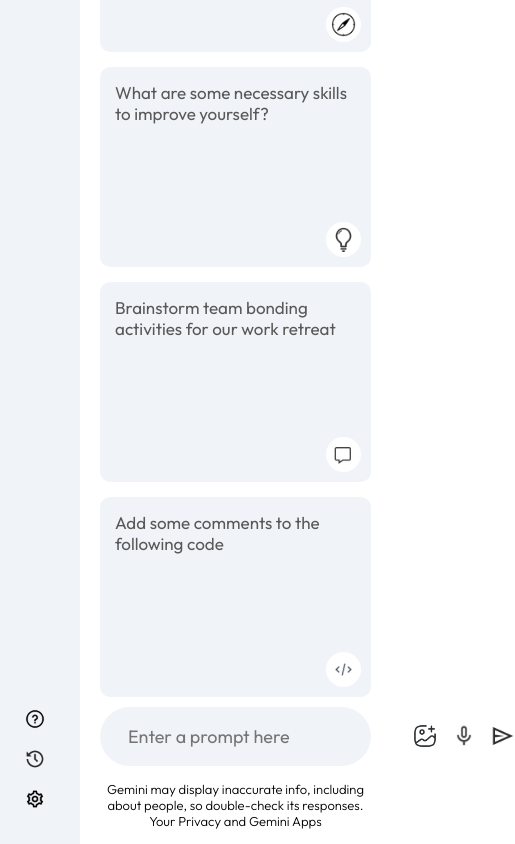
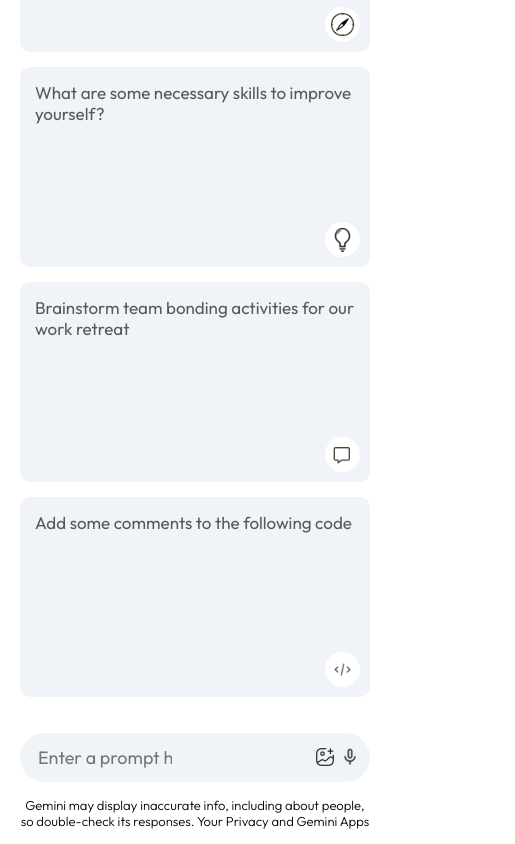
Before and after one commit to StarKnightt/GeminiAIClone, a React (Vite) app: page / in a window 390 px wide. Shown: the part 743-1587 px from the top of the page, 515 px wide, since content can reach past the window. Built offline with nearby package versions, Linux system fonts and the light colour scheme.

Commit message:
finished the GeminiAI

```diff
--- a/src/App.jsx
+++ b/src/App.jsx
@@ -2,13 +2,13 @@ import React from "react";
 import Sidebar from "./components/Sidebar/Sidebar";
 import Main from "./components/Main/Main";
 
-const App = () => {
+function App() {
   return (
     <>
       <Sidebar />
-      <Main/>
+      <Main />
     </>
   );
-};
+}
 
 export default App;
--- a/src/components/Main/Main.css
+++ b/src/components/Main/Main.css
@@ -184,3 +184,20 @@
     font-weight: 300;
     line-height: 1.8;
 }
+
+
+@media (max-width:600px){
+    .main-bottom input{
+        flex: none;
+        width: 150px;
+    }
+    .main-bottom img{
+        width: 20px;
+    }
+    .search-box{
+        padding: 5px 10px;
+    }
+    .search-box div{
+        gap: 5px;
+    }
+}
--- a/src/components/Main/Main.jsx
+++ b/src/components/Main/Main.jsx
@@ -69,7 +69,7 @@ const {onSent,recentPrompt,showResult,loading,resultData,setInput,input} = useCo
                     <div>
                         <img src={assets.gallery_icon} alt="" />
                         <img src={assets.mic_icon} alt="" />
-                        <img onClick={()=>onSent()} src={assets.send_icon} alt="" />
+                       {input?<img onClick={()=>onSent()} src={assets.send_icon} alt="" />:null}
                     </div>
                 </div>
                 <p className="bottom-info">
--- a/src/components/Sidebar/Sidebar.css
+++ b/src/components/Sidebar/Sidebar.css
@@ -33,7 +33,7 @@
 .sidebar .recent{
     display: flex;
     flex-direction: column;
-
+    animation: fadeIn 1.5s;
 }
 
 .sidebar .recent-title{
@@ -67,3 +67,9 @@
     padding-right: 10px;
     cursor: pointer;
 }
+
+@media (max-width:600px){
+    .sidebar{
+        display: none;
+    }
+}
--- a/src/index.css
+++ b/src/index.css
@@ -10,4 +10,14 @@
 #root{
   min-height: 100vh;
   display: flex;
+  animation: fadeIn 1.9s;
 }
+
+@keyframes fadeIn {
+  0%{
+    opacity: 0;
+  }
+  100%{
+    opacity: 1;
+  }
+}
```
